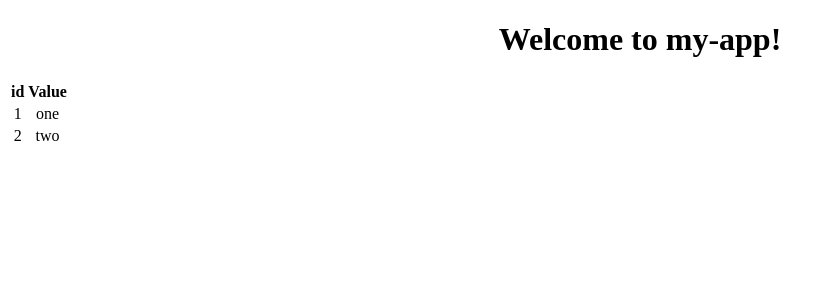
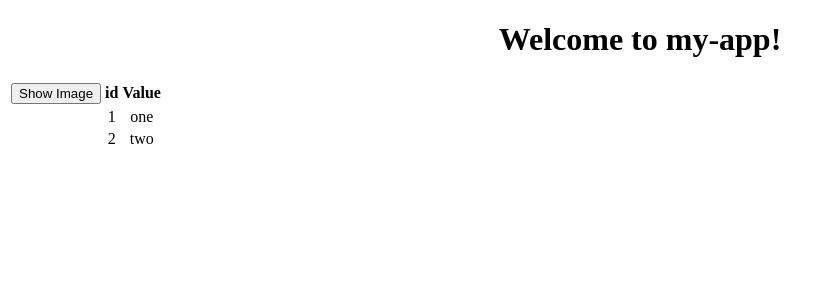
Before and after one commit to legiahuy1996/Angular-Learning, an Angular app: page / in a window 1280 px wide. Shown: the top 300 px of the page, without its empty margins (0-831 px from the left). Built offline with nearby package versions, Linux system fonts and the light colour scheme.

Commit message:
Property binding and Handling Events with Event Binding

```diff
--- a/src/app/item.component.html
+++ b/src/app/item.component.html
@@ -1,12 +1,16 @@
 <table *ngIf='items && items.length'>
     <tbody>
         <tr>
+            <th><button (click)='toggleButton()'> {{showImage? 'Hide' : 'Show'}} Image</button></th>
             <th>id</th>
             <th>Value</th>
         </tr>
         <tr *ngFor='let item of items'>
+            <td><img [src]='item.imageSrc' [title]='item.value' [style.width.px]='imgWidth'
+                    [style.margin.px]='imgMargin' *ngIf='showImage'> </td>
             <td>{{item.ID}}</td>
             <td>{{item.value}}</td>
+
         </tr>
     </tbody>
 </table>
--- a/src/app/item.component.ts
+++ b/src/app/item.component.ts
@@ -6,14 +6,22 @@ import { Component } from '@angular/core';
     styleUrls: ['./app.component.css']
 })
 export class ItemComponent {
+    showImage: boolean = false;
+    imgWidth: number = 50;
+    imgMargin: number = 2;
     items: any[] = [
         {
             "ID": 1,
-            "value": "one"
+            "value": "one",
+            "imageSrc": "https://ttol.vietnamnetjsc.vn/images/2018/05/25/13/40/net-cuoi-be-gai-9-1527053440039156820618.jpg"
         },
         {
             "ID": 2,
-            "value": "two"
+            "value": "two",
+            "imageSrc": "https://ttol.vietnamnetjsc.vn/images/2018/05/25/13/40/net-cuoi-be-gai-8-1527053440037953986965.jpg"
         }
     ];
+    toggleButton(): void {
+        this.showImage = !this.showImage;
+    };
 }
```
Also changed, not shown: src/app/app.component.ts (+10 -0 lines).
